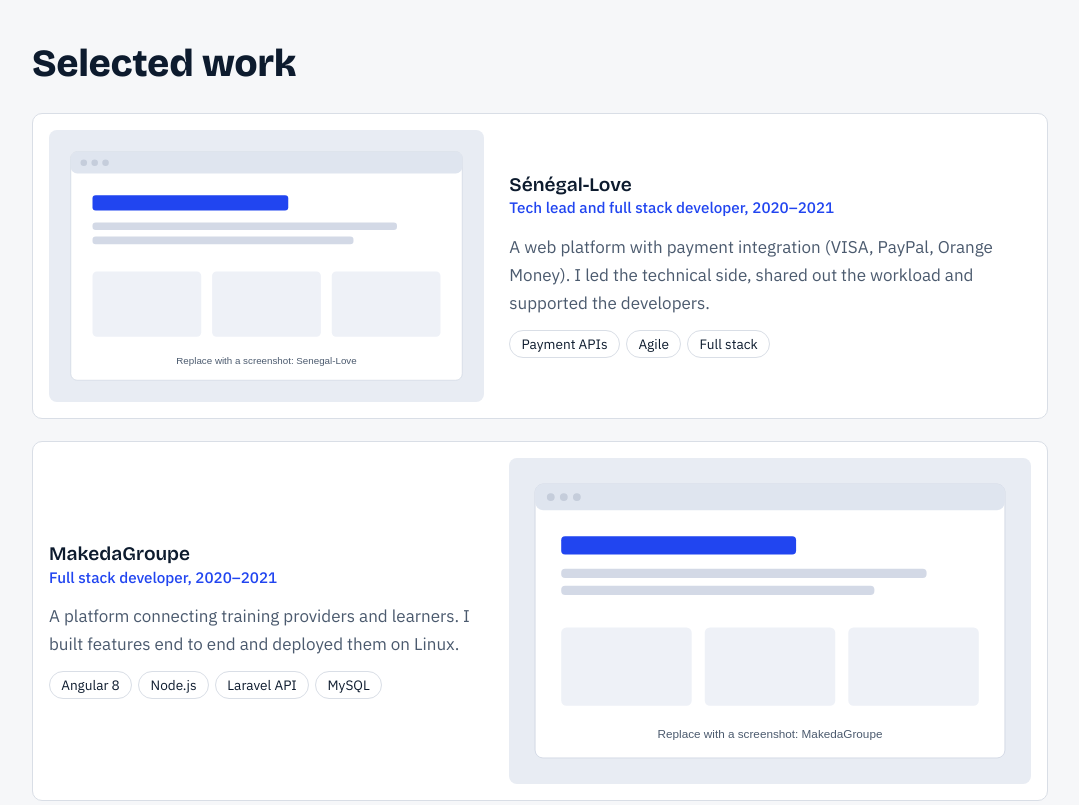
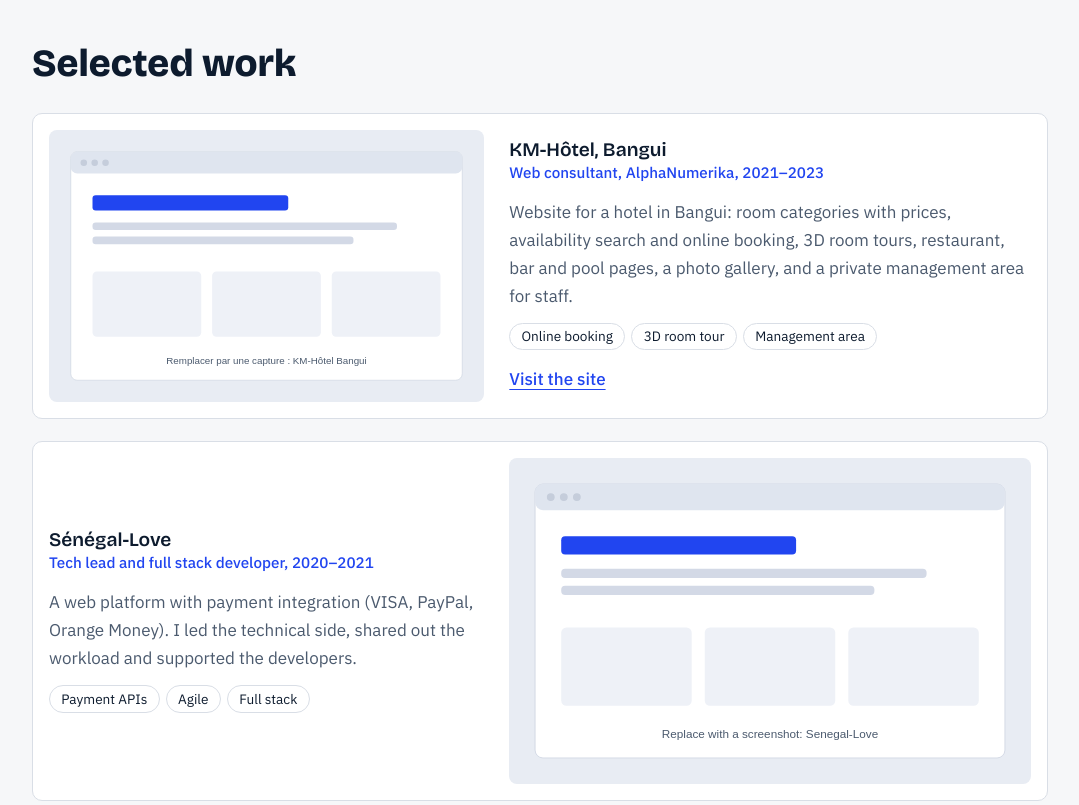
Before and after one commit to jasonmanda/portfolio, a plain HTML site: page index.html in a window 1280 px wide. Shown: the part 1440-2245 px from the top of the page, without its empty margins (100-1179 px from the left). Drawn offline with nearby package versions, Linux system fonts and the light colour scheme.

Commit message:
update portfolio

```diff
--- a/index.html
+++ b/index.html
@@ -55,6 +55,13 @@
     <h2 data-i18n="h_work">Selected work</h2>
     <div class="cases">
       <article class="case">
+        <img src="images/km-hotel.svg" alt="Screenshot placeholder: KM-Hôtel Bangui website" loading="lazy">
+        <div><h3>KM-Hôtel, Bangui</h3><p class="role" data-i18n="c0r">Web consultant, AlphaNumerika, 2021–2023</p>
+        <p data-i18n="c0">Website for a hotel in Bangui: room categories with prices, availability search and online booking, 3D room tours, restaurant, bar and pool pages, a photo gallery, and a private management area for staff.</p>
+        <ul class="tags"><li data-i18n="c0t1">Online booking</li><li data-i18n="c0t2">3D room tour</li><li data-i18n="c0t3">Management area</li></ul>
+        <a class="visit" href="https://kmhotelbangui.com" target="_blank" rel="noopener" data-i18n="visit">Visit the site</a></div>
+      </article>
+      <article class="case">
         <img src="images/senegal-love.svg" alt="Screenshot placeholder: Sénégal-Love platform" loading="lazy">
         <div><h3>Sénégal-Love</h3><p class="role" data-i18n="c1r">Tech lead and full stack developer, 2020–2021</p>
         <p data-i18n="c1">A web platform with payment integration (VISA, PayPal, Orange Money). I led the technical side, shared out the workload and supported the developers.</p>
@@ -95,7 +102,7 @@
     <h2 data-i18n="h_exp">Experience</h2>
     <ol class="timeline">
       <li><time data-i18n="e1d">Nov 2021 – Present</time><h3 data-i18n="e1h">Senior Full Stack (Java / .NET) & DevOps Consultant</h3><p class="org">Sun-Telecoms · SPVIE · OnVousAssure</p><p data-i18n="e1">Design and maintenance of secure, highly available business web applications. CI/CD pipelines on Azure DevOps, Spring Boot and .NET Core services, and administration of SQL Server, PostgreSQL, MySQL and MongoDB.</p></li>
-      <li><time data-i18n="e2d">Mar 2021 – Dec 2023</time><h3 data-i18n="e2h">Software Engineering Trainer & Web Consultant</h3><p class="org">Groupe ISI, Dakar · AlphaNumerika</p><p data-i18n="e2">Taught Java and C# OOP, coding practices and design patterns. Built business websites and applications, ran acceptance testing and wrote technical documentation.</p></li>
+      <li><time data-i18n="e2d">Mar 2021 – Dec 2023</time><h3 data-i18n="e2h">Software Engineering Trainer & Web Consultant</h3><p class="org">Groupe ISI, Dakar · AlphaNumerika</p><p data-i18n="e2">Taught Java and C# OOP, coding practices and design patterns. Built business websites and applications, ran acceptance testing and wrote technical documentation. Projects include the KM-Hôtel website in Bangui.</p></li>
       <li><time data-i18n="e3d">Nov 2020 – May 2021</time><h3 data-i18n="e3h">Tech Lead / Full Stack Developer</h3><p class="org">Sénégal-Love, Dakar</p><p data-i18n="e3">Led the technical side of the project, balanced the team's workload and built the platform, including VISA, PayPal and Orange Money payment APIs.</p></li>
       <li><time data-i18n="e4d">Jul 2020 – Mar 2021</time><h3 data-i18n="e4h">Full Stack Developer</h3><p class="org">MakedaGroupe, Dakar</p><p data-i18n="e4">Built features for a training marketplace with Angular 8, Node.js, Laravel API and MySQL, deployed on Linux.</p></li>
       <li><time data-i18n="e5d">Aug 2016 – Feb 2019</time><h3 data-i18n="e5h">Full Stack & .NET Developer (internships and projects)</h3><p class="org">ADATESSO · Bijouterie La Solution · Easy-Tech</p><p data-i18n="e5">E-commerce and e-ticketing platforms with Spring Boot, Angular, ASP.NET MVC and C#.</p></li>
--- a/script.js
+++ b/script.js
@@ -10,6 +10,7 @@ s2h:"CI/CD et DevOps",s2:"Pipelines automatisés de build, de test et de déploi
 s3h:"API et intégrations",s3:"API REST, micro-services et intégrations tierces, notamment des solutions de paiement comme VISA, PayPal et Orange Money.",
 s4h:"Modernisation et formation",s4:"Migration d'applications anciennes vers des architectures actuelles et accompagnement des équipes sur le code propre et les design patterns.",
 h_work:"Projets sélectionnés",
+c0r:"Consultant web, AlphaNumerika, 2021–2023",c0:"Site web d'un hôtel de Bangui : catégories de chambres avec tarifs, recherche de disponibilité et réservation en ligne, visites 3D des chambres, pages restaurant, bar et piscine, galerie photo et espace de gestion privé pour le personnel.",c0t1:"Réservation en ligne",c0t2:"Visite 3D des chambres",c0t3:"Espace de gestion",visit:"Voir le site",
 c1r:"Tech lead et développeur full stack, 2020–2021",c1:"Une plateforme web avec paiement en ligne (VISA, PayPal, Orange Money). J'ai piloté la partie technique, réparti la charge de travail et assisté les développeurs.",
 c2r:"Développeur full stack, 2020–2021",c2:"Une plateforme de mise en relation entre organismes de formation et apprenants. J'ai développé des fonctionnalités de bout en bout et les ai déployées sous Linux.",
 c3h:"Plateformes e-commerce et e-billetterie",c3r:"Développeur full stack et .NET, 2016–2019",c3:"Boutique en ligne et plateformes de billetterie pour plusieurs clients à Dakar, avec intégration d'API tierces et bases de données relationnelles.",
@@ -17,7 +18,7 @@ c4h:"Hackathon CDP 2019 : protection des données",c4r:"Porteur du projet lauré
 h_stack:"Technologies",t1:"Back end",t2:"Front end",t4:"Données",
 h_exp:"Expérience",
 e1d:"Nov. 2021 – Présent",e1h:"Consultant senior Full Stack (Java / .NET) & DevOps",e1:"Conception et maintenance d'applications web métiers sécurisées à haute disponibilité. Pipelines CI/CD sur Azure DevOps, services Spring Boot et .NET Core, administration de SQL Server, PostgreSQL, MySQL et MongoDB.",
-e2d:"Mars 2021 – Déc. 2023",e2h:"Formateur en génie logiciel & consultant web",e2:"Enseignement de la POO Java / C#, des bonnes pratiques de codage et des design patterns. Développement de sites et d'applications métiers, suivi de recettes et rédaction de documentation technique.",
+e2d:"Mars 2021 – Déc. 2023",e2h:"Formateur en génie logiciel & consultant web",e2:"Enseignement de la POO Java / C#, des bonnes pratiques de codage et des design patterns. Développement de sites et d'applications métiers, suivi de recettes et rédaction de documentation technique. Parmi les projets : le site web de KM-Hôtel à Bangui.",
 e3d:"Nov. 2020 – Mai 2021",e3h:"TechLead / Développeur Full Stack",e3:"Gestion technique du projet, répartition de la charge de travail et développement de la plateforme, dont les API de paiement VISA, PayPal et Orange Money.",
 e4d:"Juil. 2020 – Mars 2021",e4h:"Développeur Full Stack",e4:"Développement de fonctionnalités d'une plateforme de formation avec Angular 8, Node.js, Laravel API et MySQL, déployée sous Linux.",
 e5d:"Août 2016 – Fév. 2019",e5h:"Développeur Full Stack & .NET (stages et projets)",e5:"Plateformes e-commerce et e-billetterie avec Spring Boot, Angular, ASP.NET MVC et C#.",
--- a/styles.css
+++ b/styles.css
@@ -58,3 +58,4 @@ form .btn{justify-self:start;cursor:pointer;font:inherit;font-weight:500}
 #status{grid-column:1/-1;margin:0;color:var(--ok);min-height:1.5em}
 .hp{position:absolute;left:-9999px;width:1px;height:1px;opacity:0}
 @media(max-width:760px){.case{grid-template-columns:1fr}.case:nth-child(even) img{order:0}form{grid-template-columns:1fr}}
+.visit{display:inline-block;margin-top:.9rem;font-weight:500;color:var(--accent);text-underline-offset:4px}
```
Also changed, not shown: images/km-hotel.svg (added), 1 other file.
